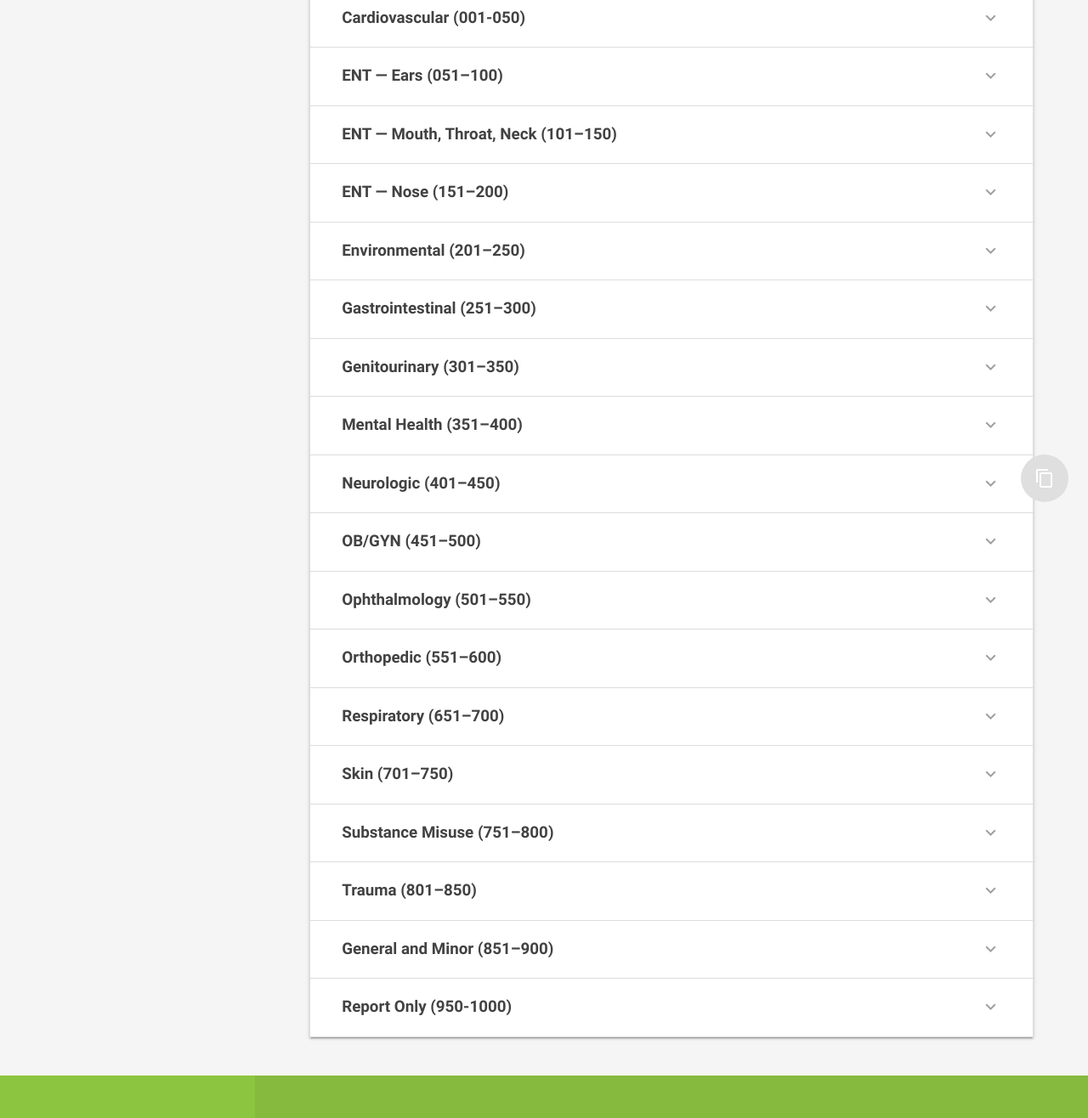
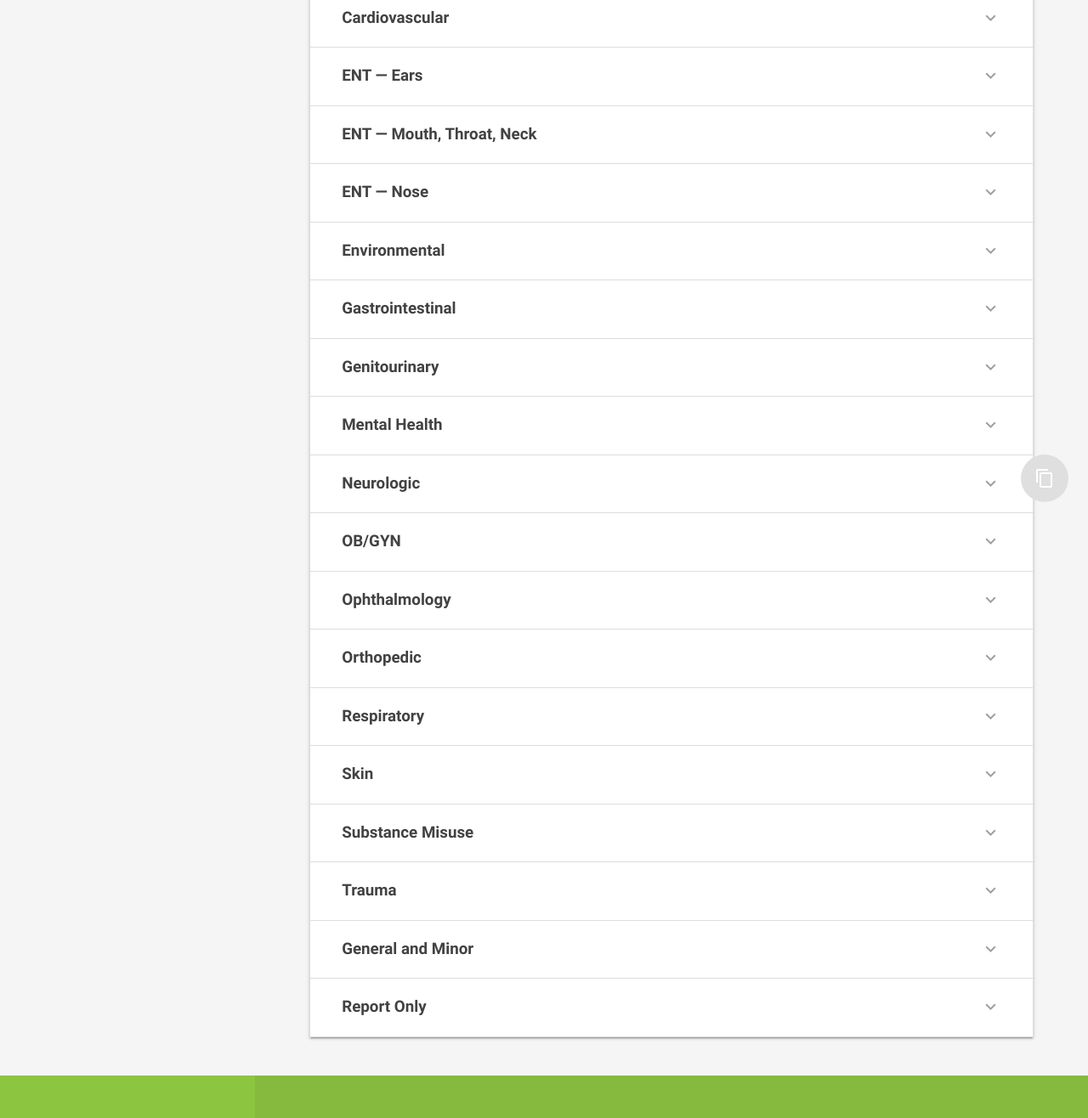
Before and after one commit to GabrieleCalarota/CEDIS_WebApp, a plain HTML site: page index.html in a window 1280 px wide. Shown: the part 186-1502 px from the top of the page at 85% size. Drawn offline with nearby package versions, Linux system fonts and the light colour scheme.

Commit message:
annidamento + tooltip chiuso e aperto allineato a destra sugarCode + i copycode come mockup No expandAll dei collapsible in ricerca

```diff
--- a/NACRSv5.1.json
+++ b/NACRSv5.1.json
@@ -37,7 +37,7 @@
          "Description": "Unilateral reddened hot limb"
       }
    },
-   "ENT — Ears (051–100)": {
+   "ENT — Ears (051-100)": {
       "051": {
          "Description": "Earache"
       },
@@ -57,7 +57,7 @@
          "Description": "Ear injury"
       }
    },
-   "ENT — Mouth, Throat, Neck (101–150)": {
+   "ENT — Mouth, Throat, Neck (101-150)": {
       "101": {
          "Description": "Dental/gum problem"
       },
@@ -80,7 +80,7 @@
          "Description": "Facial pain (non-traumatic/non-dental)"
       }
    },
-   "ENT — Nose (151–200)": {
+   "ENT — Nose (151-200)": {
       "151": {
          "Description": "Epistaxis"
       },
@@ -97,7 +97,7 @@
          "Description": "Nasal trauma"
       }
    },
-   "Environmental (201–250)": {
+   "Environmental (201-250)": {
       "201": {
          "Description": "Frostbite/cold injury"
       },
@@ -120,7 +120,7 @@
          "Description": "Heat-related issue"
       }
    },
-   "Gastrointestinal (251–300)": {
+   "Gastrointestinal (251-300)": {
       "251": {
          "Description": "Abdominal pain"
       },
@@ -173,7 +173,7 @@
          "Description": "Neonatal jaundice"
       }
    },
-   "Genitourinary (301–350)": {
+   "Genitourinary (301-350)": {
       "301": {
          "Description": "Flank pain"
       },
@@ -205,7 +205,7 @@
          "Description": "Genital trauma"
       }
    },
-   "Mental Health (351–400)": {
+   "Mental Health (351-400)": {
       "351": {
          "Description": "Depression/suicidal/deliberate self-harm"
       },
@@ -234,7 +234,7 @@
          "Description": "Pediatric disruptive behaviour"
       }
    },
-   "Neurologic (401–450)": {
+   "Neurologic (401-450)": {
       "401": {
          "Description": "Altered level of consciousness"
       },
@@ -269,7 +269,7 @@
          "Description": "Floppy child"
       }
    },
-   "OB/GYN (451–500)": {
+   "OB/GYN (451-500)": {
       "451": {
          "Description": "Menstrual problems"
       },
@@ -301,7 +301,7 @@
          "Description": "Postpartum issues"
       }
    },
-   "Ophthalmology (501–550)": {
+   "Ophthalmology (501-550)": {
       "502": {
          "Description": "Chemical exposure, eye"
       },
@@ -333,7 +333,7 @@
          "Description": "Re-check eye"
       }
    },
-   "Orthopedic (551–600)": {
+   "Orthopedic (551-600)": {
       "551": {
          "Description": "Back pain"
       },
@@ -365,7 +365,7 @@
          "Description": "Cast check"
       }
    },
-   "Respiratory (651–700)": {
+   "Respiratory (651-700)": {
       "651": {
          "Description": "Shortness of breath"
       },
@@ -397,7 +397,7 @@
          "Description": "Apneic spells in infants"
       }
    },
-   "Skin (701–750)": {
+   "Skin (701-750)": {
       "701": {
          "Description": "Bite"
       },
@@ -453,7 +453,7 @@
          "Description": "Removal staples/sutures"
       }
    },
-   "Substance Misuse (751–800)": {
+   "Substance Misuse (751-800)": {
       "751": {
          "Description": "Substance misuse/intoxication"
       },
@@ -464,7 +464,7 @@
          "Description": "Substance withdrawal"
       }
    },
-   "Trauma (801–850)": {
+   "Trauma (801-850)": {
       "801": {
          "Description": "Multisystem trauma — penetrating"
       },
@@ -484,7 +484,7 @@
          "Description": "Isolated abdominal trauma — blunt"
       }
    },
-   "General and Minor (851–900)": {
+   "General and Minor (851-900)": {
       "851": {
          "Description": "Exposure to communicable disease"
       },
@@ -540,7 +540,7 @@
          "Description": "Return visit for therapy"
       }
    },
-   "Report Only (950-1000)": {
+   "Report Only (951-999)": {
       "998": {
          "Description": "Patient registered and left prior to triage*"
       },
--- a/js/javascript.js
+++ b/js/javascript.js
@@ -157,6 +157,7 @@ function filterCodes(data, filter){
     //$("#codesForm").show();
     //console.log(filter);
     //console.log(result);
+    //expandAllCollapsible()
     return result;
 }
 
@@ -175,6 +176,9 @@ function getCodes(filter){
                 setResult(data);
             }
         });
+        if (filter){
+            expandAllCollapsible();
+        }
     });
 }
 
@@ -334,21 +338,38 @@ function sort(level0) {
     return order;
 }*/
 
+function expandAllCollapsible(){
+
+    //var instance = M.Collapsible.getInstance($('.collapsible'));
+    //instance.open();
+
+    //$(".collapsible").collapsible("open",0);
+}
+
+function collapseAllCollapsible(){
+    $('ul.collapsible').collapsible("close");
+}
 
 function annidate(obj, level, description) {
     if (level > 0) {
         var $li = $("<li class='list-" + level + "' code='" + obj.code + "'></li>");
         var $checkbox = $("<input type='checkbox' id='" + obj.code + "' name='" + obj.name + "' />");
-        var $label = $("<label class='collapsible-header grey-text text-darken-3' for='" + obj.code + "' score=" + obj.score + "><b>" + obj.name + "</b>: " + obj.code + " </label>");
+        var $label = $("<label class='collapsible-header grey-text text-darken-3' for='" + obj.code + "' score=" + obj.score + "><b>" + obj.name + "</b>" +
+            "<i class='right material-icons'>content_copy</i>  <span class='right'>" + obj.code + "</span> </label>");
+        //var $body = $("<div class='collapsible-body'></div>");
         $li.append($checkbox);
         $li.append($label);
+        //$li.append($body);
     } else{
         var $li = $("<li class='list-"+ level + "' id='"+description+"'>");
         var $checkbox = $("<input type='checkbox' />");
-        var name = description.replace(/[0-9(\-)]/, '');
-        var range_num = "[" + description.replace(/[^0-9\-]/gi, '') + "]";
+        var name = description.replace(/\([0-9]{3}-[0-9]{3}\)/g, '');
+        //console.log(description);
+        //console.log(name);
+        var range_num = description.replace(name, '').replace("(", "[").replace(")", "]");
         var $label = $("<label class='collapsible-header grey-text text-darken-3' for='" + description + "' " +
-            "><b>" + description + "</b></label>");
+            "><b>" + name + "</b></label>");
+        var $span = $("<span class='right'>"+range_num+"</span>");
         $li.append($checkbox);
         $li.append($label);
     }
@@ -579,13 +600,18 @@ function setResult(result) {
         $('.collapsible').collapsible({
             onOpen: function (el) {
                 //console.log("opened");
-                //console.log(el.children("label").children("i"));
-                expand_or_collapse.call(el.children("label").children("i"))
+                //console.log(el.children("label").children("i.tooltipped").length);
+                if (el.children("label").children("i.tooltipped").length > 0) {
+                    expand_or_collapse.call(el.children("label").children("i.tooltipped"))
+                }
             },
             onClose: function (el) {
                 //console.log("closed");
-                //console.log(el);
-                expand_or_collapse.call(el.children("label").children("i"))
+                //console.log(el.children("label").children("i.tooltipped"));
+                //console.log(el.children("label").children("i.tooltipped").length);
+                if (el.children("label").children("i.tooltipped").length > 0) {
+                    expand_or_collapse.call(el.children("label").children("i.tooltipped"))
+                }
             }
         });
         setRicerca();
@@ -618,10 +644,10 @@ async function stampa() {
     var val = "";
     for (var i = 0; i < codeListTemp.length - 1; i++) {
         if (codeListTemp[i] != undefined)
-            val += codeListTemp[i].cod + ", ";
+            val += sugarCode(codeListTemp[i].cod) + ", ";
     }
     if (codeListTemp[i] != undefined)
-        val += codeListTemp[i].cod;
+        val += sugarCode(codeListTemp[i].cod);
     $("#codes").val(val);
 }
 
@@ -770,12 +796,16 @@ function setLanguage(Lang) {
 }
 
 function expand_or_collapse() {
+    //console.log($(this));
     if (!$(this).hasClass("closed")) {
         $(this).html("keyboard_arrow_down");
         $(this).parent().siblings("div").slideUp(300, "swing");
-    } else {
+    } else if (!$(this).hasClass("open")) {
         $(this).html("keyboard_arrow_up");
         $(this).parent().siblings("div").slideDown(300, "swing");
+    } else{
+        console.error("this has no class closed or open");
+        return false;
     }
     $(this).toggleClass("closed open");
     if (!$(this).parent().parent().hasClass("active")) {
@@ -788,12 +818,16 @@ function expand_or_collapse() {
     return false;
 }
 
+function sugarCode(code){
+    return "#"+code+"#";
+}
+
 $(document).ready(function () {
 
-    $(".button-collapse").sideNav({
+    /*$(".button-collapse").sideNav({
         closeOnClick: true,
         draggable: true
-    });
+    });*/
     var lang = navigator.language || navigator.userLanguage
     cookieLang = Cookies.get("language");
     if (cookieLang != undefined) {
@@ -843,7 +877,7 @@ $(document).ready(function () {
         $label.removeClass("active");
         $label.parent().removeClass("active");
         $label.children("span").removeClass("white-text");
-        $label.find("i")
+        $label.find("i.tooltipped")
             .html("keyboard_arrow_down")
             .removeClass("open")
             .addClass("closed");
@@ -881,7 +915,7 @@ $(document).ready(function () {
             setSelection($label);
             $label.addClass("selected");
             $label.children("span").addClass("white-text");
-            $label.find("i")
+            $label.find("i.tooltipped")
                 .html("keyboard_arrow_up")
                 .removeClass("closed")
                 .addClass("open");
@@ -916,6 +950,8 @@ $(document).ready(function () {
         //var codes = $("#codes").val();
         //$codes.select();
         //document.execCommand('copy');
+
+        code = sugarCode(code);
 
         navigator.clipboard.writeText(code).then(function() {
             //console.log('Async: Copying to clipboard was successful!');
```
Also changed, not shown: index.html (+1 -0 lines).
